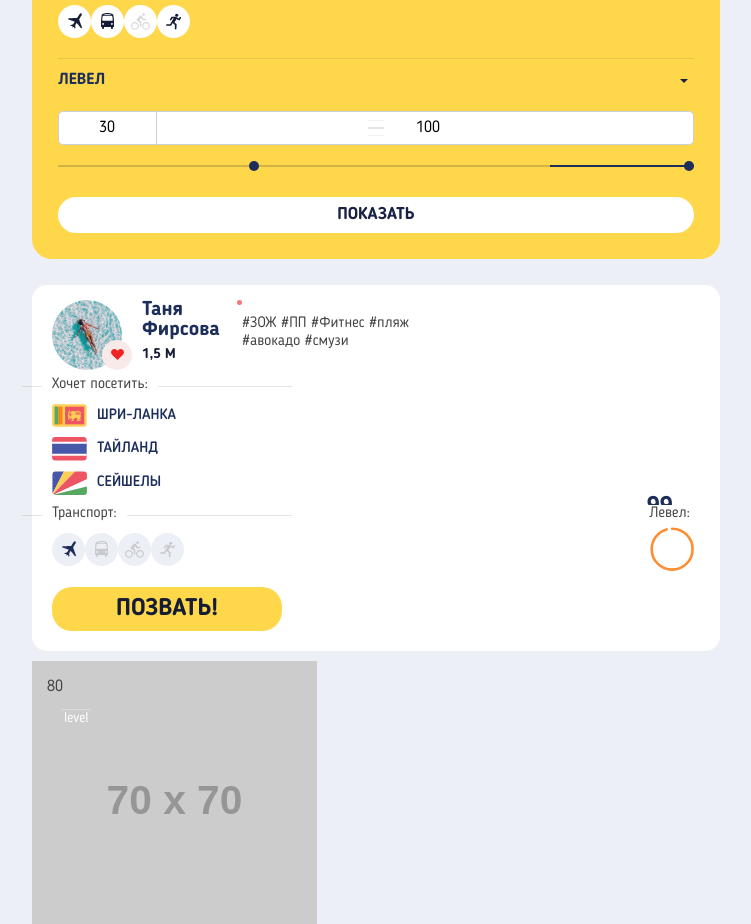
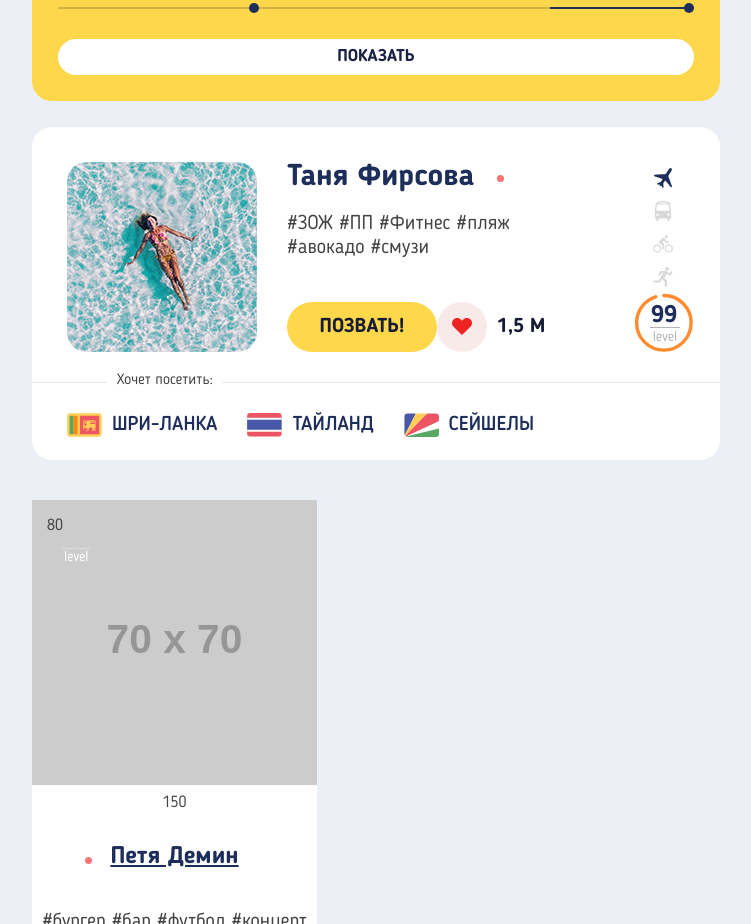
Before and after one commit to Marinarty/87903-pognali-17, a plain HTML site: page source/catalog.html in a window 1280 px wide. Shown: the part 937-1861 px from the top of the page, without its empty margins (264-1015 px from the left). Drawn offline with nearby package versions, Linux system fonts and the light colour scheme; files that its build step writes are made by us from their sources; placeholder pictures from the web are drawn by us.

Commit message:
закончна раскладка и стилизация карточки Попутчика для всех версий Каталога

```diff
--- a/source/catalog.html
+++ b/source/catalog.html
@@ -66,7 +66,7 @@
       </ul>
     </div>
   </header>
-  <main class="main-page">
+  <main class="main-page main-page--gray">
       <div class="inner-page-nav">
         <div class="container">
           <h1 class="inner-page-nav__title"><span>Попутчики</span></h1>
@@ -143,9 +143,11 @@
         <button class="country-filter__close">Свернуть</button>
       </div>
     </section>
-    <div class="buddies-container">
+    <!-- <div class="buddies-container"> -->
+      <div class="container container--buddies">
     <section class="buddies-search">
-      <div class="buddies-search__container container">
+      <!-- <div class="buddies-search__container container"> -->
+          <div class="buddies-search__container">
       <h2 class="buddies-search__title">Подберите идеального попутчика</h2>
       <form method="post" action="https://htmlacademy.ru/echo" class="buddies-search__filter">
 
@@ -281,27 +283,30 @@
     </section>
 
     <section class="buddies">
-      <div class="container">
+      <!-- <div class="container"> -->
       <h2 class="visually-hidden">Выбрать попутчика</h2>
 
 
       <article class="buddies__item">
 
-        <div class="buddies__info">
+
             <div class="buddies__photo-wrapper">
+              <a href="#">
           <picture>
             <source media="(min-width: 1440px)" srcset="img/firsova-desktop@1x.jpg 1x, img/firsova-desktop@2x.jpg 2x">
             <source media="(min-width: 768px)" srcset="img/firsova-tablet@1x.jpg 1x, img/firsova-tablet@2x.jpg 2x">
             <img src="img/firsova-mobile@1x.jpg" srcset="img/firsova-mobile@2x.jpg 2x" alt="Таня Фирсова" class="buddies__photo">
           </picture>
+          </a>
         </div>
-
+        <div class="buddies__info">
 
 
         <h4><a href="#" class="buddies__name buddies__name--offline">Таня Фирсова</a></h4>
 
         <p class="buddies__hashtags">#ЗОЖ #ПП #Фитнес #пляж #авокадо #смузи</p>
 
+        <div class="buddies__btn-wrapper">
         <button class="buddies__invite button button--rounded">Позвать!</button>
 
         <div class="buddies__likes">
@@ -313,11 +318,12 @@
           </span>
           <span>1,5 M</span>
         </div>
-
+</div>
       </div>
 
         <div class="buddies__countries-to-visit">
           <p class="buddies__text">Хочет посетить:</p>
+          <div class="buddies__countries-main-wrapper">
           <div class="buddies__countries-wrapper">
             <img src="img/flag-sri-lanka.svg" width="35" height="24" alt="Sri-Lanka" class="buddies__flags">
             <span class="buddies__country">Шри-Ланка</span>
@@ -329,6 +335,8 @@
           <div class="buddies__countries-wrapper">
             <img src="img/flag-seychelles.svg" width="35" height="24" alt="Seychelles" class="buddies__flags">
             <span class="buddies__country">Сейшелы</span>
+          </div>
+
           </div>
         </div>
 
@@ -501,6 +509,7 @@
       </div>
     </section>
   </div>
+  </div>
   </main>
   <footer class="page-footer">
       <div class="container page-footer__container">
--- a/source/less/base.less
+++ b/source/less/base.less
@@ -74,3 +74,7 @@ input[type="radio"].visually-hidden {
   clip: rect(0 0 0 0);
   overflow: hidden;
 }
+
+.main-page--gray {
+  background-color: #edeff6;
+}
--- a/source/less/blocks/buddies-search.less
+++ b/source/less/blocks/buddies-search.less
@@ -199,6 +199,6 @@
 
 @media (min-width: @desktop-width) {
   .buddies-search__container {
-    width: 270px;
+    width: 285px;
   }
 }
--- a/source/less/blocks/buddies.less
+++ b/source/less/blocks/buddies.less
@@ -5,7 +5,7 @@
 .buddies__item {
   position: relative;
   padding: 15px 20px;
-  padding-bottom: 80px;
+  padding-bottom: 75px;
   margin-bottom: 10px;
 
   font-size: 15px;
@@ -13,7 +13,7 @@
   color: @dark-grey;
 
   background-color: @white;
-  border-radius: 15px;
+  border-radius: 20px;
 }
 
 .buddies__info {
@@ -21,18 +21,24 @@
   flex-wrap: wrap;
 }
 
+.buddies__info h4 {
+  padding: 0;
+  margin: 0;
+}
+
 .buddies__name {
   position: relative;
   display: block;
-  width: 100px;
-  margin-left: 20px;
-  margin-top: -20px;
+  // width: 100px;
+
+  margin-left: 85px;
+  margin-right: 30px;
+  margin-bottom: 30px;
 
   text-decoration: none;
   color: @mid-blue;
   font-size: 20px;
   line-height: 20px;
-  font-weight: 20px;
 
   &::before {
     content: "";
@@ -40,8 +46,8 @@
     position: absolute;
     width: 5px;
     height: 5px;
-    top: 0;
-    right: 0;
+    top: 8px;
+    right: -30px;
 
     border-radius: 50%;
   }
@@ -66,15 +72,18 @@
 }
 
 .buddies__photo {
+  display: block;
   width: 70px;
   height: 70px;
 
   border-radius: 50%;
+
+  position: absolute;
 }
 
 .buddies__invite {
   position: absolute;
-  bottom: 20px;
+  bottom: 25px;
   left: 20px;
   width: 230px;
   padding: 10px 15px;
@@ -95,7 +104,7 @@
   flex-wrap: wrap;
   align-items: center;
   top: 55px;
-  left: 70px;
+  left: 65px;
 
   font-size: 14px;
   font-weight: 700;
@@ -123,6 +132,15 @@
   fill: #f02323;
 }
 
+.buddies__heart--active:hover {
+  background-color: #f9d8d8;
+  cursor: pointer;
+}
+
+.buddies__heart--active:active svg {
+  opacity: 0.3;
+}
+
 .buddies__countries-to-visit,
 .buddies__wrapper {
   position: relative;
@@ -140,6 +158,10 @@
   }
 }
 
+.buddies__countries-to-visit {
+  margin-bottom: 10px;
+}
+
 .buddies__country {
   color: @mid-blue;
   font-size: 15px;
@@ -152,7 +174,7 @@
   display: flex;
   flex-wrap: wrap;
   align-items: center;
-  margin-bottom: 10px;
+  margin-bottom: 5px;
 }
 
 .buddies__flags {
@@ -179,6 +201,11 @@
   z-index: 1;
 }
 
+.buddies__transports .buddies__text,
+.buddies__level .buddies__text {
+  margin-bottom: 15px;
+}
+
 .buddies__transport {
   .nolist();
 }
@@ -203,12 +230,12 @@
   stroke-linecap: round;
 }
 
-.buddies__percentage {
-  fill: #1d2e5b;
-  font-weight: 700;
-  font-size: 20px;
-  font-family: "Blogger Sans", "Arial", sans-serif;
-}
+// .buddies__percentage {
+//   fill: #1d2e5b;
+//   font-weight: 700;
+//   font-size: 20px;
+//   font-family: "Blogger Sans", "Arial", sans-serif;
+// }
 
 .buddies__level {
   position: relative;
@@ -223,13 +250,292 @@
     font-size: 24px;
     font-weight: 700;
     color: #1d2e5b;
-    top: 0;
-    left: 0;
-
-    transform: translateX(50%) translateY(-50%);
+    top: 40px;
+    right: 15px;
   }
 }
 
 .buddies__level--firsova::before {
   content: "99";
 }
+
+.buddies__level--demin::before {
+  content: "80";
+}
+
+.buddies__level--smolov::before {
+  content: "25";
+}
+
+.buddies__level--rogovaya::before {
+  content: "50";
+}
+
+@media (min-width: @tablet-width) {
+
+  .buddies__item {
+    display: flex;
+    flex-wrap: wrap;
+    padding: 35px;
+    padding-bottom: 20px;
+    margin-bottom: 40px;
+  }
+
+  .buddies__photo {
+    position: static;
+    width: 190px;
+    height: 190px;
+
+    border-radius: 20px;
+  }
+
+  .buddies__invite,
+  .buddies__likes {
+    position: static;
+  }
+
+  .buddies__info {
+    flex-direction: column;
+  }
+
+  .buddies__countries-to-visit {
+    order: 1;
+    margin-top: 20px;
+    margin-bottom: 0;
+
+    &::before {
+      height: 1px;
+      left: -25px;
+      top: 10px;
+      width: 688px;
+    }
+  }
+
+  .buddies__countries-to-visit .buddies__text {
+    margin-left: 40px;
+  }
+
+  .buddies__countries-main-wrapper {
+    display: flex;
+    flex-wrap: wrap;
+  }
+
+  .buddies__countries-wrapper {
+    margin-right: 30px;
+    margin-top: 10px;
+    margin-bottom: 0;
+  }
+
+  .buddies__country {
+    font-size: 20px;
+    line-height: 30px;
+  }
+
+  .buddies__transport {
+    display: flex;
+    flex-direction: column;
+  }
+
+  .buddies__wrapper {
+    flex-direction: column;
+    margin-left: auto;
+    align-items: center;
+    margin-right: -8px;
+  }
+
+  .buddies__wrapper::before {
+    display: none;
+  }
+
+  .buddies__wrapper .buddies__text {
+    display: none;
+  }
+
+  .buddies__info {
+    width: 300px;
+    margin-left: 30px;
+  }
+
+  .buddies__name {
+    display: inline-block;
+    margin: 0;
+
+    font-size: 30px;
+    line-height: 30px;
+
+    &::before {
+      content: "";
+
+      position: absolute;
+      width: 7px;
+      height: 7px;
+      top: 13px;
+      right: -30px;
+    }
+  }
+
+  .buddies__hashtags {
+    width: 250px;
+
+    font-size: 20px;
+    line-height: 24px;
+  }
+
+  .buddies__btn-wrapper {
+    display: flex;
+    flex-wrap: wrap;
+    margin-top: auto;
+  }
+
+  .buddies__invite {
+    width: 150px;
+    padding: 8px 20px;
+
+    font-size: 20px;
+    line-height: 30px;
+
+    border-radius: 25px;
+  }
+
+  .buddies__circular-chart {
+    width: 60px;
+    height: 60px;
+  }
+
+  .buddies__likes {
+    font-size: 20px;
+    line-height: 30px;
+  }
+
+  .buddies__heart {
+    width: 50px;
+    height: 50px;
+  }
+
+  .buddies__heart svg {
+    width: 20px;
+    height: 17px;
+  }
+
+  .buddies__level::after {
+      content: "level";
+
+      position: absolute;
+      top: 28px;
+      left: 17px;
+      padding-top: 2px;
+      width: 30px;
+
+      font-family: "Blogger Sans", "Arial", sans-serif;
+      color: rgba(68, 68, 68, 0.4);
+      text-align: center;
+      font-size: 14px;
+      line-height: 14px;
+
+      z-index: 10;
+      border-top: 1px solid rgba(68, 68, 68, 0.4);
+  }
+
+  .buddies__level::before {
+    top: 8px;
+    right: 27px;
+  }
+
+}
+
+@media (min-width: @desktop-width) {
+  .buddies__item {
+    width: 950px;
+    padding: 0;
+    margin-bottom: 30px;
+
+    border-radius: 20px;
+
+    &:hover {
+      box-shadow: 0px 6px 21px 0 rgba(0, 0, 0, 0.08);
+    }
+  }
+
+  .buddies__name::before {
+      top: 13px;
+      left: -15px;
+    }
+
+
+  .buddies__photo {
+    width: 285px;
+    height: 285px;
+
+    border-radius: 0;
+  }
+
+  .buddies__photo-wrapper {
+    border-top-left-radius: 20px;
+    border-bottom-left-radius: 20px;
+
+    overflow: hidden;
+  }
+
+  .buddies__item:hover .buddies__photo {
+    transform: scale(1.1,1.1);
+  }
+
+  .buddies__countries-to-visit  .buddies__text {
+    display: none;
+  }
+
+  .buddies__info {
+    width: 33%;
+    padding-bottom: 45px;
+    padding-top: 45px;
+    padding-left: 30px;
+  }
+
+  .buddies__heart {
+    margin-right: 5px;
+  }
+
+  .buddies__countries-to-visit {
+    width: 30%;
+    margin-top: 0;
+    padding-bottom: 100px;
+    padding-top: 45px;
+    padding-left: 40px;
+
+    &::before {
+      display: none;
+    }
+  }
+
+  .buddies__countries-wrapper {
+    margin-top: 0;
+    margin-right: 0;
+    margin-bottom: 10px;
+  }
+
+  .buddies__country {
+    margin-left: 15px;
+  }
+
+  .buddies__countries-main-wrapper {
+    flex-direction: column;
+    order: 0;
+  }
+
+  .buddies__wrapper {
+    position: absolute;
+    bottom: 45px;
+    right: 45px;
+    margin-right: 0;
+    flex-direction: row;
+    flex-wrap: wrap;
+  }
+
+  .buddies__transport {
+    flex-direction: row;
+    flex-wrap: wrap;
+    margin-right: 40px;
+  }
+
+
+}
--- a/source/less/blocks/container.less
+++ b/source/less/blocks/container.less
@@ -32,8 +32,9 @@
     align-items: baseline;
   }
 
-  .buddies-container {
+  .container--buddies {
     display: flex;
     flex-direction: row-reverse;
+    justify-content: space-between;
   }
 }
--- a/source/less/blocks/country-filter.less
+++ b/source/less/blocks/country-filter.less
@@ -96,7 +96,8 @@
   }
 
   .country-filter__wrapper {
-    display: flex;
+    // display: flex;
+    display: none;
     flex-wrap: wrap;
     justify-content: space-around;
   }
--- a/source/less/blocks/transport-list.less
+++ b/source/less/blocks/transport-list.less
@@ -2,8 +2,6 @@
   display: flex;
   flex-wrap: wrap;
   margin: 0 auto;
-
-  // .nolist();
 }
 
 .transport-list__item--active svg {
@@ -38,3 +36,14 @@
   background-color: #edeff6;
   border-radius: 50%;
 }
+
+@media (min-width: @tablet-width) {
+  .transport-list__item--bg {
+    background-color: transparent;
+  }
+
+  .transport-list__item--bg svg {
+    width: 20px;
+    height: 20px;
+  }
+}
```
